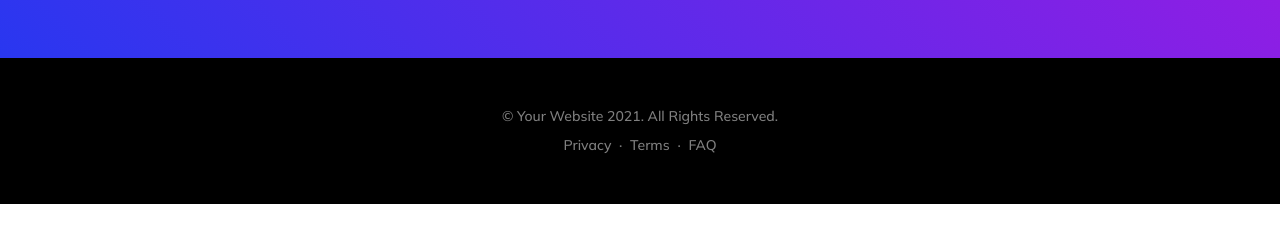
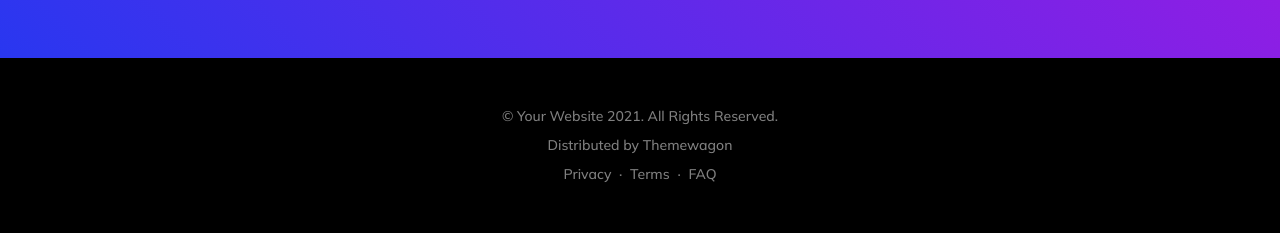
Before and after one commit to Dylucas07/new-age, a plain HTML site: page index.html in a window 1280 px wide. Shown: the part 3315-3548 px from the top of the page. Before the commit the page ends 3519 px from the top, so only its background shows below. Drawn offline with nearby package versions, Linux system fonts and the light colour scheme.

Commit message:
update index file

```diff
--- a/index.html
+++ b/index.html
@@ -214,6 +214,7 @@
             <div class="container px-5">
                 <div class="text-white-50 small">
                     <div class="mb-2">&copy; Your Website 2021. All Rights Reserved.</div>
+                    <div class="mb-2">Distributed by <a href="https://themewagon.com/" target="_blank">Themewagon</a></div>
                     <a href="#!">Privacy</a>
                     <span class="mx-1">&middot;</span>
                     <a href="#!">Terms</a>
```
